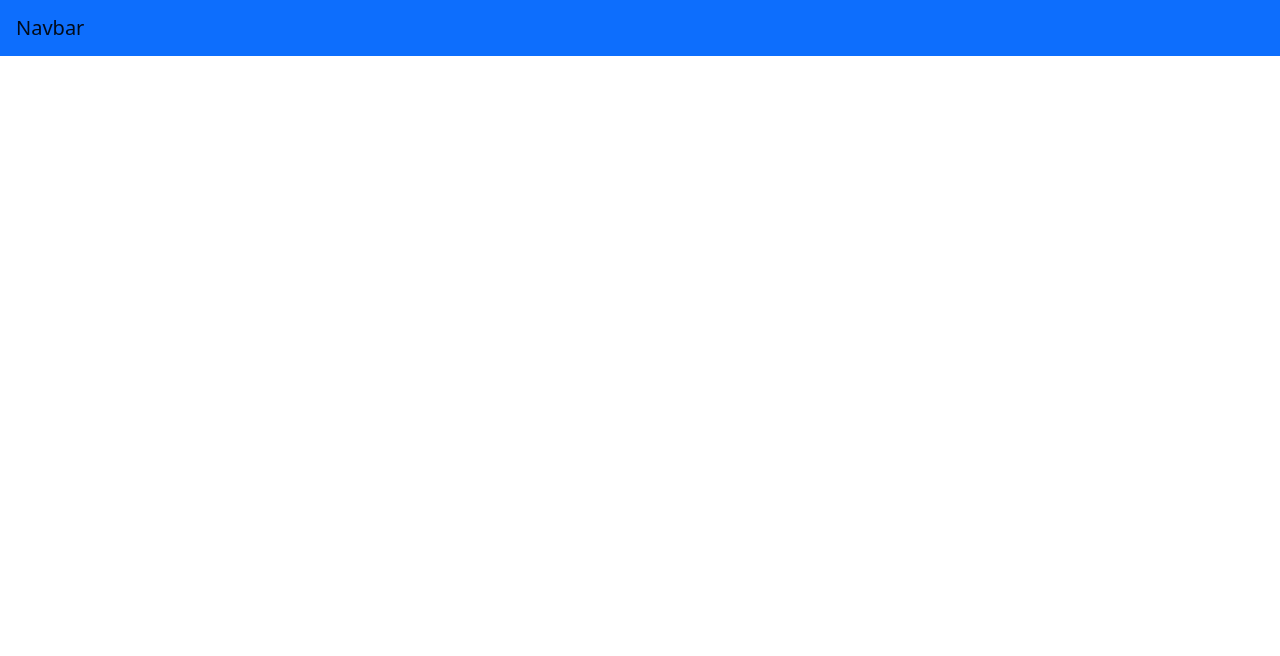
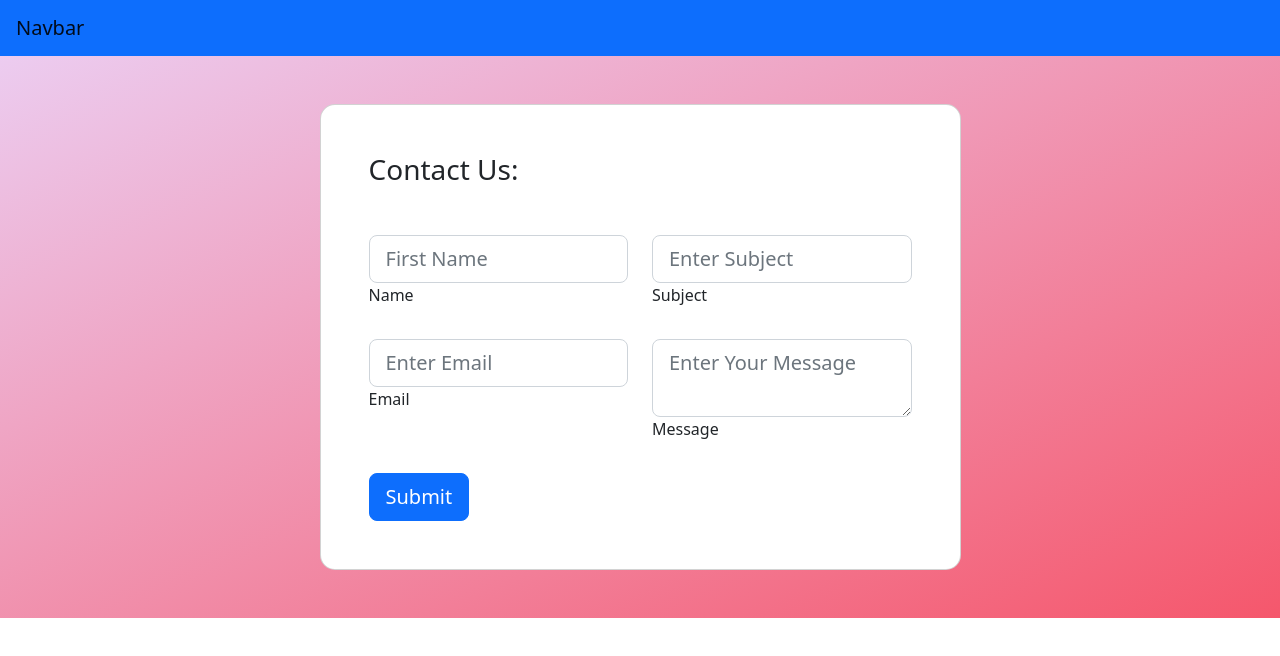
Before and after one commit to Dharmil4602/olcademy-project, a React (Create React App) app: page /contact in a window 1280 px wide. Before the commit this address had no page. Shown: the top 656 px of the page. Built offline with nearby package versions, Linux system fonts and the light colour scheme.

Commit message:
Added contact form page

```diff
--- a/src/App.js
+++ b/src/App.js
@@ -4,6 +4,7 @@ import Home from './components/Home';
 import Login from './components/Login';
 import Signup from './components/Signup';
 import { Route, Routes } from 'react-router-dom';
+import Contact from './components/Contact';
 
 function App() {
 
@@ -14,6 +15,7 @@ function App() {
         <Route exact path="/" element={<Signup />}></Route>
         <Route path="/home" element={<Home />}></Route>
         <Route path="/login" element={<Login />}></Route>
+        <Route path="/contact" element={<Contact />}></Route>
       </Routes>
     </>
   );
--- /dev/null
+++ b/src/components/Contact.css
@@ -0,0 +1,21 @@
+.gradient-custom {
+    /* fallback for old browsers */
+    background: #e1d1e3;
+
+    /* Chrome 10-25, Safari 5.1-6 */
+    background: -webkit-linear-gradient(to bottom right, rgb(221, 191, 224), rgba(245, 87, 108, 1));
+
+    /* W3C, IE 10+/ Edge, Firefox 16+, Chrome 26+, Opera 12+, Safari 7+ */
+    background: linear-gradient(to bottom right, rgb(236, 204, 240), rgba(245, 87, 108, 1))
+}
+
+.card-registration .select-input.form-control[readonly]:not([disabled]) {
+    font-size: 1rem;
+    line-height: 2.15;
+    padding-left: .75em;
+    padding-right: .75em;
+}
+
+.card-registration .select-arrow {
+    top: 13px;
+}
--- /dev/null
+++ b/src/components/Contact.js
@@ -0,0 +1,157 @@
+import React, { useState } from "react";
+import "./Contact.css";
+import { db } from "../firebase";
+
+function Contact() {
+  const [user, setUser] = useState({
+    name: "",
+    email: "",
+    subject: "",
+    userMessage: "",
+  });
+
+  let name, value;
+  const handleInputChange = (e) => {
+    console.log(e);
+    name = e.target.name;
+    value = e.target.value;
+
+    setUser({ ...user, [name]: value });
+  };
+
+  const handleSubmit = (e) => {
+    e.preventDefault();
+    db.collection("queries")
+      .add({
+        name: user.name,
+        email: user.email,
+        subject: user.subject,
+        userMessage: user.userMessage,
+      })
+      .then(() => {
+        alert("Query Submitted Successfully");
+        setUser({
+          name: "",
+          email: "",
+          subject: "",
+          userMessage: "",
+        });
+      })
+      .catch((error) => {
+        alert(error.message);
+      });
+    // naviagte("/home");
+  };
+
+  return (
+    <>
+      <section className="gradient-custom">
+        <div className="container py-5 h-100">
+          <div className="row justify-content-center align-items-center h-100">
+            <div className="col-12 col-lg-9 col-xl-7">
+              <div
+                className="card shadow-2-strong card-registration"
+                style={{ borderRadius: "15px" }}
+              >
+                <div className="card-body p-4 p-md-5">
+                  <h3 className="mb-4 pb-2 pb-md-0 mb-md-5">Contact Us:</h3>
+                  <form onSubmit={handleSubmit}>
+                    <div className="row">
+                      <div className="col-md-6 mb-4">
+                        <div className="form-outline">
+                          <input
+                            type="text"
+                            id="firstName"
+                            className="form-control form-control-lg"
+                            placeholder="First Name"
+                            name="name"
+                            value={user.name}
+                            onChange={handleInputChange}
+                            required
+                          />
+                          <label className="form-label" htmlFor="firstName">
+                            Name
+                          </label>
+                        </div>
+                      </div>
+                      <div className="col-md-6 mb-4">
+                        <div className="form-outline">
+                          <input
+                            type="text"
+                            id="firstName"
+                            className="form-control form-control-lg"
+                            placeholder="Enter Subject"
+                            name="subject"
+                            value={user.subject}
+                            onChange={handleInputChange}
+                            required
+                          />
+                          <label className="form-label" htmlFor="subject">
+                            Subject
+                          </label>
+                        </div>
+                      </div>
+                    </div>
+
+                    <div className="row">
+                      <div className="col-md-6 mb-2 pb-2">
+                        <div className="form-outline">
+                          <input
+                            type="email"
+                            id="emailAddress"
+                            name="email"
+                            className="form-control form-control-lg"
+                            placeholder="Enter Email"
+                            value={user.email}
+                            onChange={handleInputChange}
+                            required
+                          />
+                          <label className="form-label" htmlFor="emailAddress">
+                            Email
+                          </label>
+                        </div>
+                      </div>
+                      <div className="col-md-6 mb-2 pb-2">
+                        <div className="form-outline">
+                          <textarea
+                            type="textarea"
+                            id="phoneNumber"
+                            name="userMessage"
+                            className="form-control form-control-lg"
+                            placeholder="Enter Your Message"
+                            value={user.userMessage}
+                            onChange={handleInputChange}
+                            required
+                          />
+                          <label className="form-label" htmlFor="message">
+                            Message
+                          </label>
+                        </div>
+                      </div>
+                    </div>
+
+                    <div className="pt-2">
+                      <input
+                        className="btn btn-primary btn-lg"
+                        type="submit"
+                        value="Submit"
+                      />
+                    </div>
+                    {/* <p className="small fw-bold mt-2 pt-1 mb-0">
+                      Already have an account?{" "}
+                      <NavLink to="/login" className="link-danger">
+                        Login
+                      </NavLink>
+                    </p> */}
+                  </form>
+                </div>
+              </div>
+            </div>
+          </div>
+        </div>
+      </section>
+    </>
+  );
+}
+
+export default Contact;
--- a/src/components/Navbar.js
+++ b/src/components/Navbar.js
@@ -41,6 +41,14 @@ function Navbar() {
                 Signup
               </NavLink>
             </li>
+            <li className="nav-item active font-weight-bold">
+              <NavLink
+                className="nav-link"
+                to="/contact"
+              >
+                Contact
+              </NavLink>
+            </li>
           </ul>
         </div>
       </nav>
```
